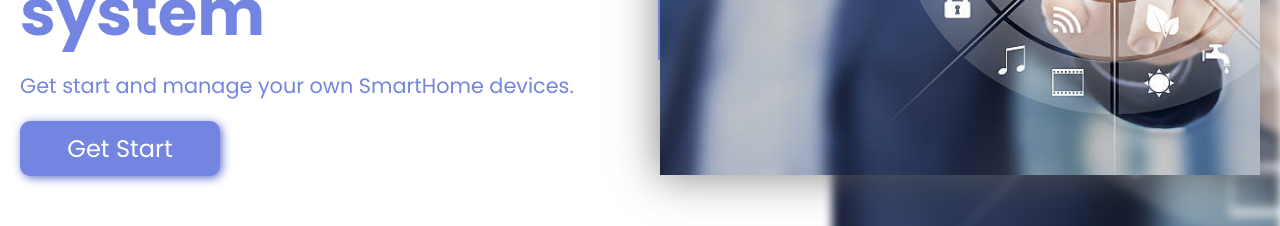
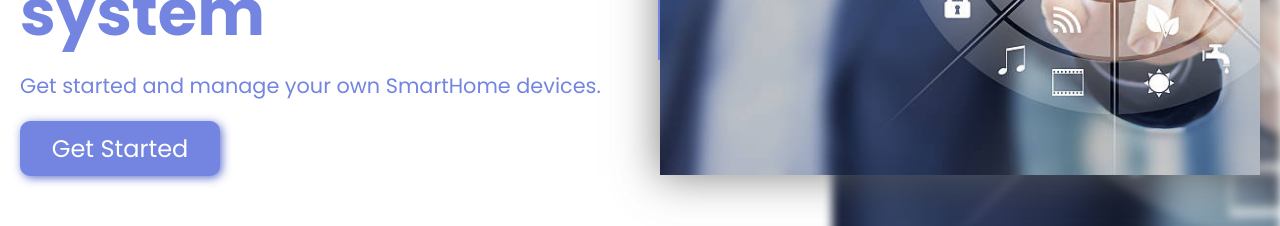
Before and after one commit to ngvihoa/SmartHome_FE, a plain HTML site: page index.html in a window 1280 px wide. Shown: the part 425-651 px from the top of the page. Drawn offline with nearby package versions, Linux system fonts and the light colour scheme.

Commit message:
update index

```diff
--- a/index.html
+++ b/index.html
@@ -4,6 +4,7 @@
     <meta charset="UTF-8">
     <meta http-equiv="X-UA-Compatible" content="IE=edge">
     <meta name="viewport" content="width=device-width, initial-scale=1.0">
+    <link rel="shortcut icon" type="image/x-icon" href="./page/favicon.ico" />
     <title>Smart House | Dash board</title>
     <link href='https://unpkg.com/boxicons@2.1.4/css/boxicons.min.css' rel='stylesheet'>
 
@@ -20,8 +21,8 @@
                 <h1 id="ft">Welcome to</h1>
                 <h1 id="st">SmartHome system</h1>
             </div>
-            <p>Get start and manage your own SmartHome devices.</p>
-            <button id="login">Get Start</button>
+            <p>Get started and manage your own SmartHome devices.</p>
+            <button id="login">Get Started</button>
         </div>
         <img src="./img1.jpg" alt="Header Background" >
     </div>
--- a/script/index.js
+++ b/script/index.js
@@ -2,7 +2,8 @@ const url = new URL("https://accounts.google.com/o/oauth2/v2/auth");
 const params = new URLSearchParams({
     client_id: "386980888510-c9dpabmmacg9la2rp6cnkvgg49kooapp.apps.googleusercontent.com",
     prompt: "select_account",
-    redirect_uri: "http://localhost:8080/login",
+    redirect_uri: "../page/dashboard.html",
+                    // http://localhost:8080/login
     response_type: "code",
     scope: "profile email"
 });
```
